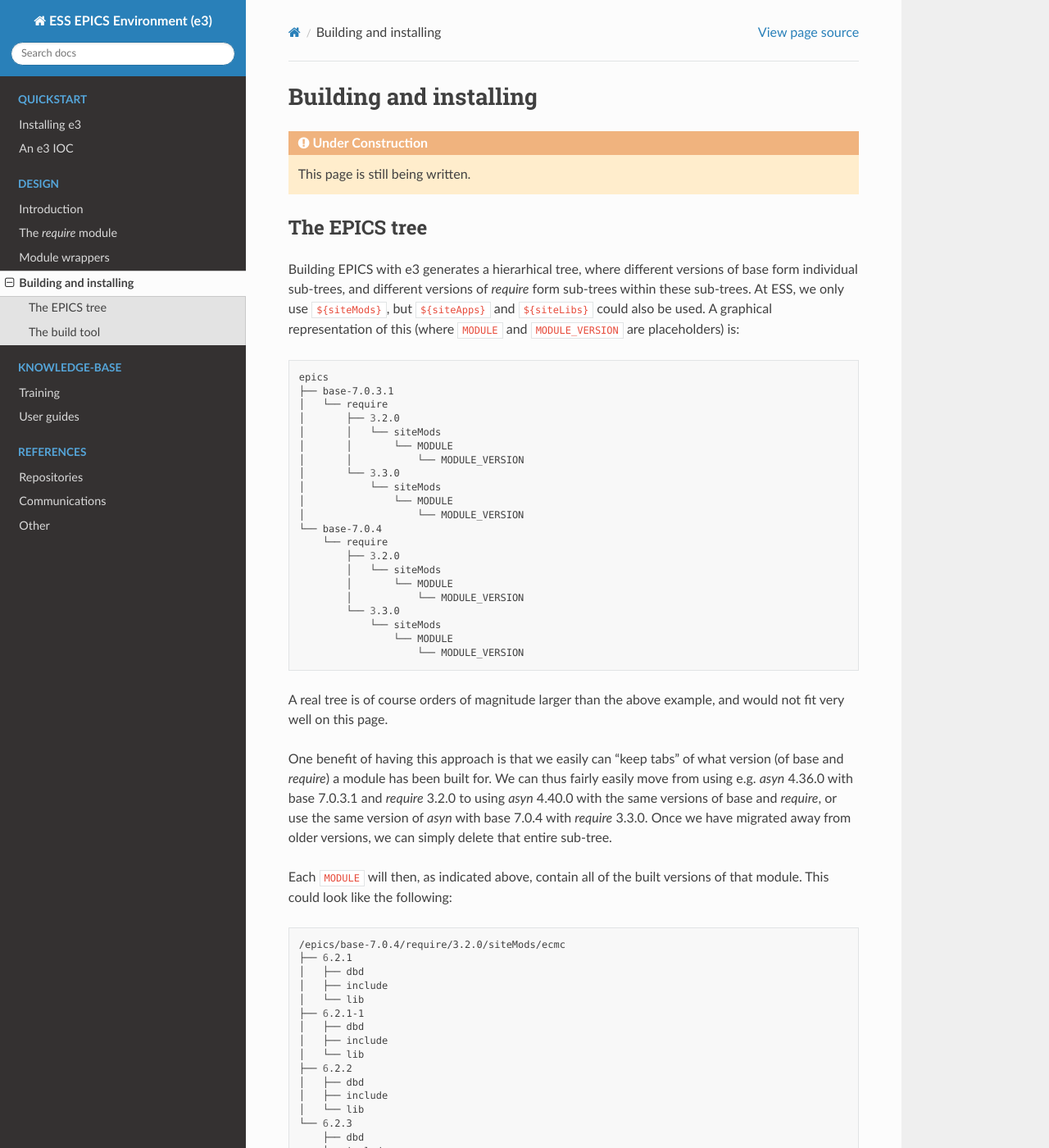
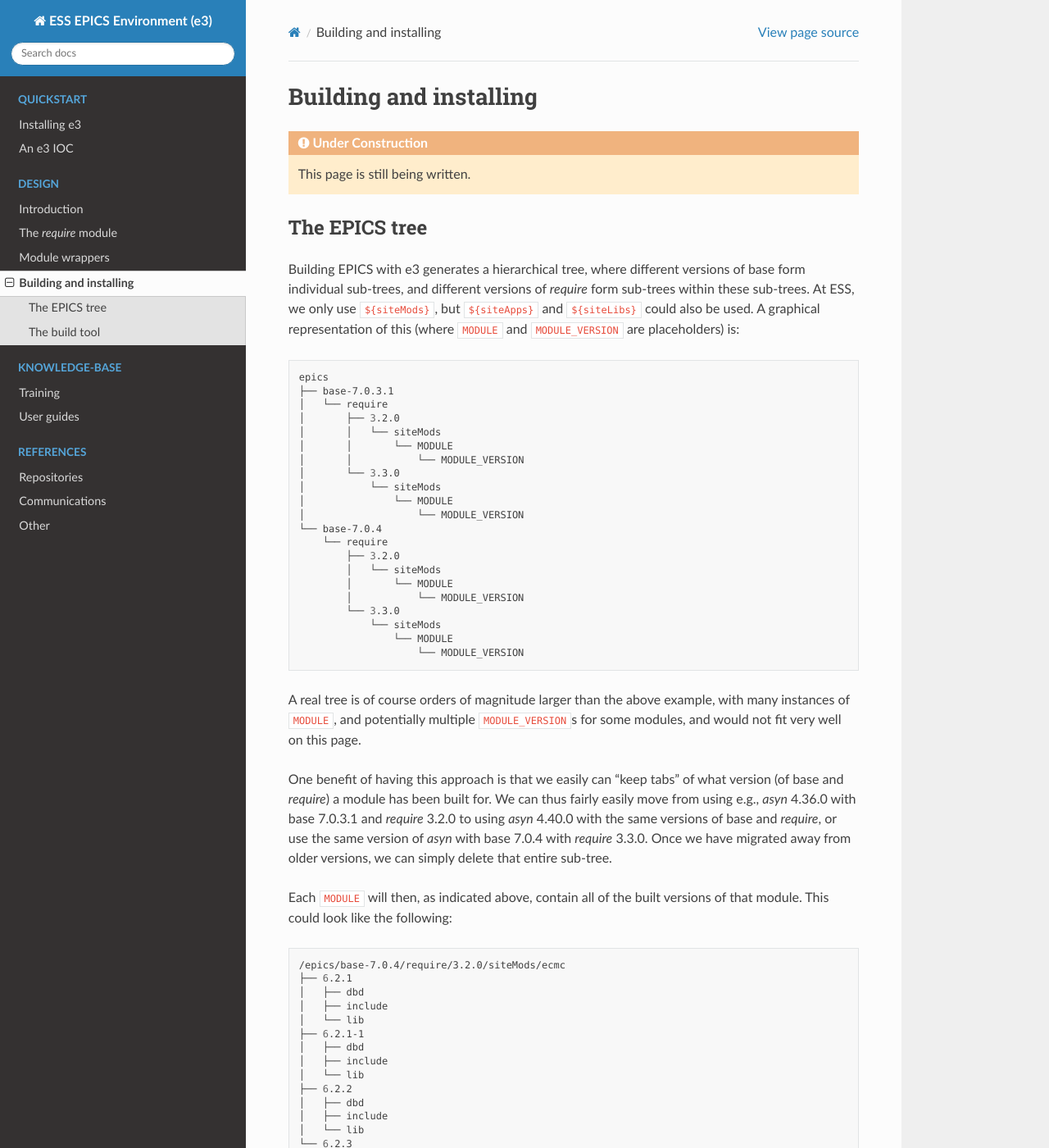
Before and after one commit to ttkorhonen/e3pages, a Sphinx documentation site: the page built from docs/design/4_build_process.md, in a window 1280 px wide and 1400 px high. Shown: the whole window at 82% size. Built offline with Sphinx 7.4.7 and the Read the Docs theme 2.0.0, drawn with Linux system fonts in a browser that asks for light colours; some of the changed text lies outside the part shown.

Commit message:
Minor review comments

````diff
--- a/docs/design/4_build_process.md
+++ b/docs/design/4_build_process.md
@@ -10,7 +10,7 @@
 
 ## The EPICS tree
 
-Building EPICS with e3 generates a hierarhical tree, where different versions of base form individual sub-trees, and different versions of *require* form sub-trees within these sub-trees. At ESS, we only use `${siteMods}`, but `${siteApps}` and `${siteLibs}` could also be used. A graphical representation of this (where `MODULE` and `MODULE_VERSION` are placeholders) is:
+Building EPICS with e3 generates a hierarchical tree, where different versions of base form individual sub-trees, and different versions of *require* form sub-trees within these sub-trees. At ESS, we only use `${siteMods}`, but `${siteApps}` and `${siteLibs}` could also be used. A graphical representation of this (where `MODULE` and `MODULE_VERSION` are placeholders) is:
 
 ```bash
 epics
@@ -36,9 +36,9 @@
                     └── MODULE_VERSION
 ```
 
-A real tree is of course orders of magnitude larger than the above example, and would not fit very well on this page.
+A real tree is of course orders of magnitude larger than the above example, with many instances of `MODULE`, and potentially multiple `MODULE_VERSION`s for some modules, and would not fit very well on this page.
 
-One benefit of having this approach is that we easily can "keep tabs" of what version (of base and *require*) a module has been built for. We can thus fairly easily move from using e.g. *asyn* 4.36.0 with base 7.0.3.1 and *require* 3.2.0 to using *asyn* 4.40.0 with the same versions of base and *require*, or use the same version of *asyn* with base 7.0.4 with *require* 3.3.0. Once we have migrated away from older versions, we can simply delete that entire sub-tree.
+One benefit of having this approach is that we easily can "keep tabs" of what version (of base and *require*) a module has been built for. We can thus fairly easily move from using e.g., *asyn* 4.36.0 with base 7.0.3.1 and *require* 3.2.0 to using *asyn* 4.40.0 with the same versions of base and *require*, or use the same version of *asyn* with base 7.0.4 with *require* 3.3.0. Once we have migrated away from older versions, we can simply delete that entire sub-tree.
 
 Each `MODULE` will then, as indicated above, contain all of the built versions of that module. This could look like the following:
 
````
Also changed, not shown: other parts of docs/design/4_build_process.md (+1 -1 lines).
